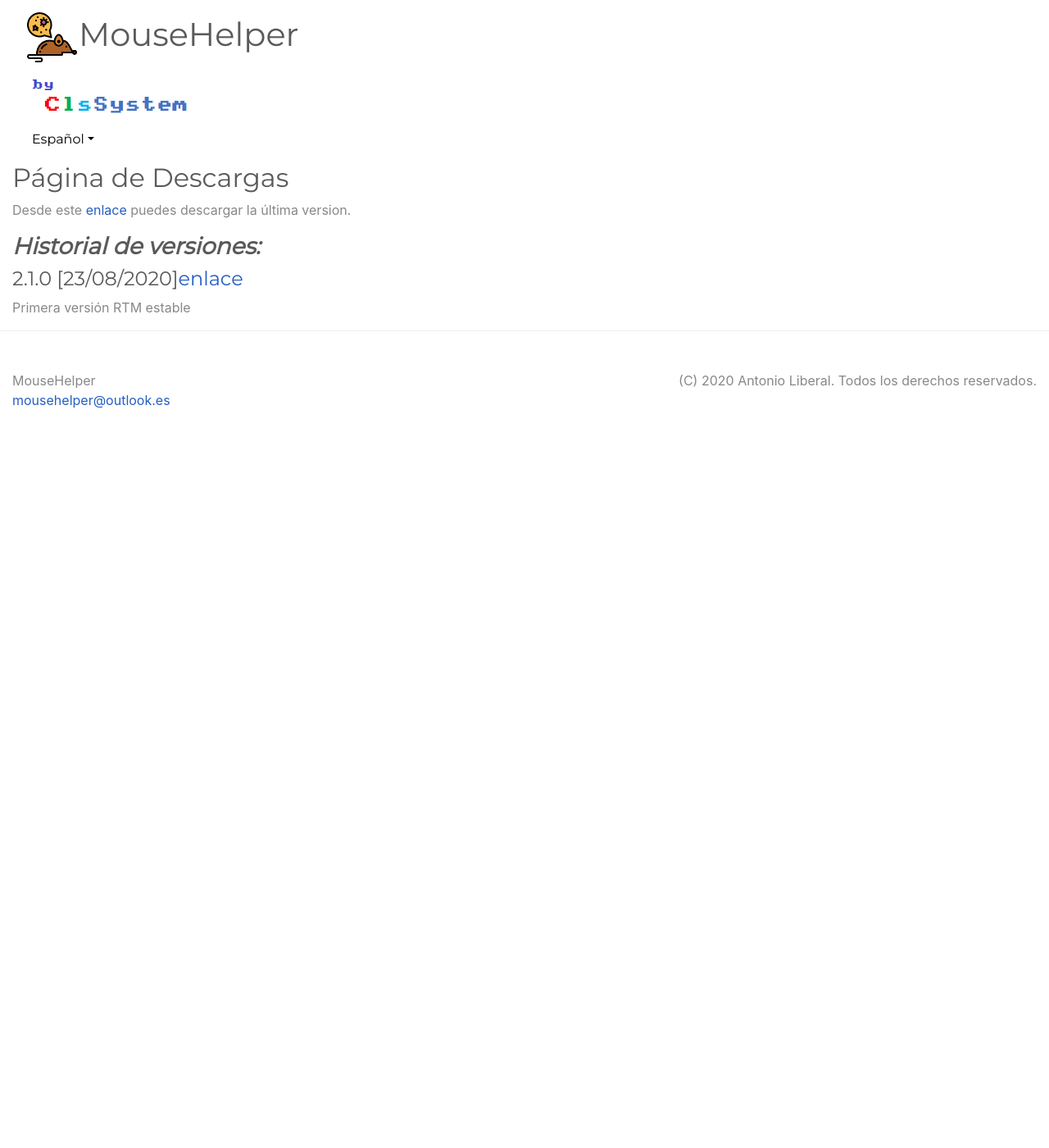
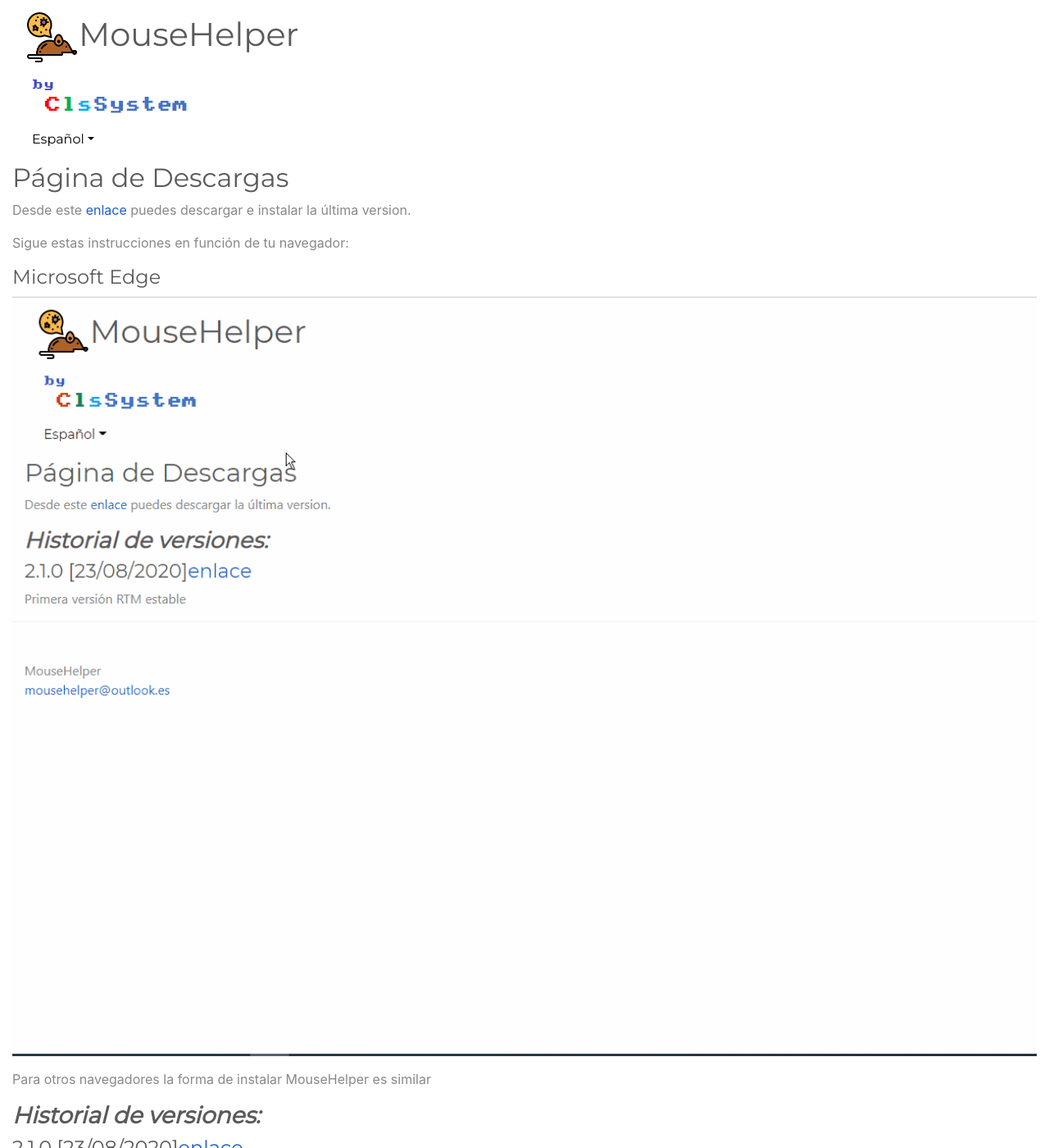
Before and after one commit to clssystem/MouseHelperWeb, a Jekyll site: the page built from download.md, in a window 1280 px wide and 1400 px high. Shown: the whole window at 82% size. Built offline with Jekyll 4.4.1, drawn with Linux system fonts in a browser that asks for light colours; a style sheet for code colours, icons or effects is not loaded.

Commit message:
Instrucciones Instalación

```diff
--- a/download.md
+++ b/download.md
@@ -2,7 +2,20 @@
 layout: page
 title: "Página de Descargas"
 ---
-Desde este [enlace](https://github.com/clssystem/MouseHelperReleases/releases/latest/download/MouseHelper.exe) puedes descargar la última version.
+
+
+Desde este [enlace](https://github.com/clssystem/MouseHelperReleases/releases/latest/download/MouseHelper.exe) puedes descargar e instalar la última version.
+
+Sigue estas instrucciones en función de tu navegador:
+
+
+#### Microsoft Edge
+
+<img class="img-fluid" alt="Mouse Helper" src="https://clssystem.github.io/MouseHelperWeb/assets/images/HowToInstallEdge.gif">
+
+Para otros navegadores la forma de instalar MouseHelper es similar
+
+
 
 ### <b><i>Historial de versiones:</i></b>
 
```
Also changed, not shown: EN/download.md (+11 -0 lines), EU/download.md (+10 -0 lines), assets/images/EN/HowToInstallEdge.gif (added), assets/images/EU/HowToInstallEdge.gif (added), assets/images/HowToInstallEdge.gif (added).
